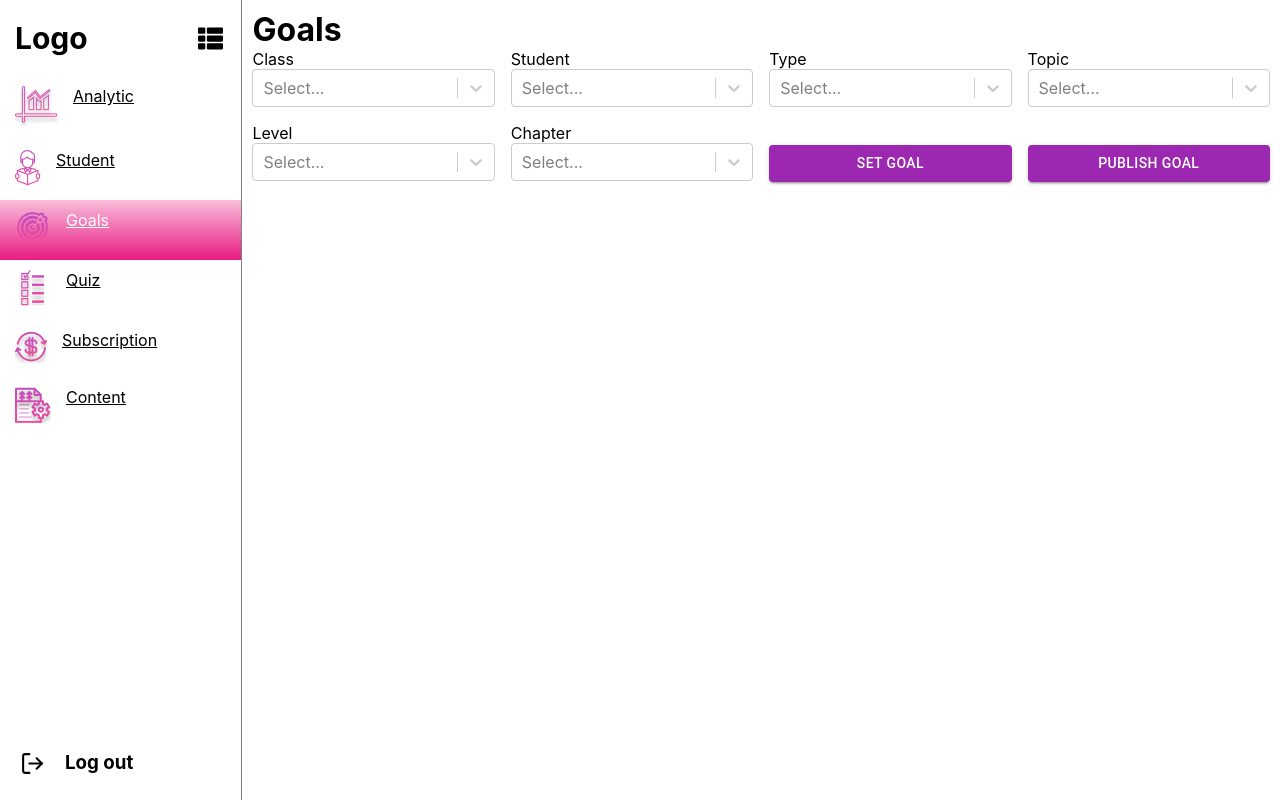
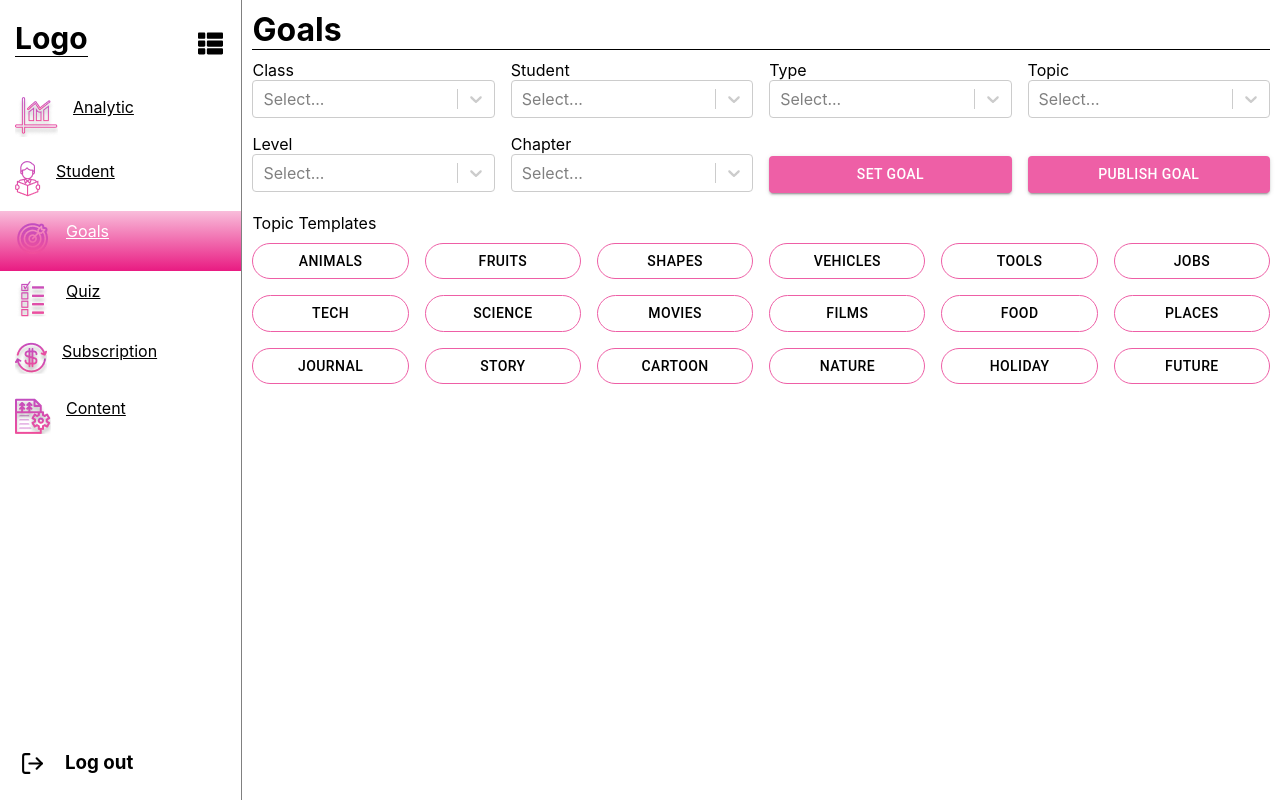
Before and after one commit to MaqiciAn/quals, a React (Create React App) app: page /goals in a window 1280 px wide. Built offline with nearby package versions, Linux system fonts and the light colour scheme.

Commit message:
goals tamamlandı.

```diff
--- a/src/pages/goals.css
+++ b/src/pages/goals.css
@@ -1,4 +1,28 @@
+h1{
+    border-bottom: 1px solid black;
+    margin-bottom: 10px;
+}
+
 Button{
     width: 100%;
+}
+
+.selectBoxButtons{
     margin-top: 22px !important;
+    background-color: #EE5FA6 !important;
 }
+
+#templateHeader{
+    margin-top: 20px;
+    margin-bottom: 10px;
+}
+
+.GridButton{
+    color: black !important;
+    border-color: #EE5FA6 !important;
+    border-radius: 40px !important;
+}
+
+.GridButton:hover{
+    background-color: pink !important;
+}
--- a/src/pages/goals.jsx
+++ b/src/pages/goals.jsx
@@ -1,4 +1,4 @@
-import React from "react";
+import React, { useState } from "react";
 import { Grid } from "@mui/material";
 import './goals.css';
 import Select from "react-select";
@@ -40,12 +40,55 @@ const SelectbleBoxs = () =>{
                     <Select isMulti options={options} isSearchable={true} />
                 </Grid>
                 <Grid item xs={3}>
-                    <Button color="secondary" variant="contained">Set Goal</Button>
+                    <Button className="selectBoxButtons" variant="contained">Set Goal</Button>
                 </Grid>
                 <Grid item xs={3}>
-                    <Button color="secondary" variant="contained">Publish Goal</Button>
+                    <Button className="selectBoxButtons" variant="contained">Publish Goal</Button>
                 </Grid>
             </Grid>
+        </>
+    );
+};
+
+const topics = [
+    {value:'animals',label:'Animals'},
+    {value:'fruits',label:'Fruits'},
+    {value:'shapes',label:'Shapes'},
+    {value:'vehicles',label:'Vehicles'},
+    {value:'tools',label:'Tools'},
+    {value:'jobs',label:'Jobs'},
+    {value:'tech',label:'Tech'},
+    {value:'science',label:'Science'},
+    {value:'movies',label:'Movies'},
+    {value:'films',label:'Films'},
+    {value:'food',label:'Food'},
+    {value:'places',label:'Places'},
+    {value:'journal',label:'Journal'},
+    {value:'story',label:'Story'},
+    {value:'cartoon',label:'Cartoon'},
+    {value:'nature',label:'Nature'},
+    {value:'holiday',label:'Holiday'},
+    {value:'future',label:'Future'},
+];
+
+const Ttemplates = () => {
+    const[isOpen,setIsOpen] = useState(true);
+    const toggle = () => setIsOpen(!isOpen);
+
+    const templates = topics.map(topic =>(
+        <Grid item xs={2}>
+            <Button className="GridButton" variant="outlined" onClick={toggle} style={{backgroundColor: isOpen? "white" : "pink"}}>{topic.label}</Button>
+        </Grid>
+    ));
+
+    return(
+        <>
+            <p id="templateHeader">Topic Templates</p>
+            <div>
+                <Grid container spacing={2}>
+                    {templates}
+                </Grid>
+            </div>
         </>
     );
 };
@@ -55,6 +98,7 @@ const Goals = () =>{
         <div>
             <h1>Goals</h1>
             <SelectbleBoxs />
+            <Ttemplates />
         </div>
     )
 }
```
